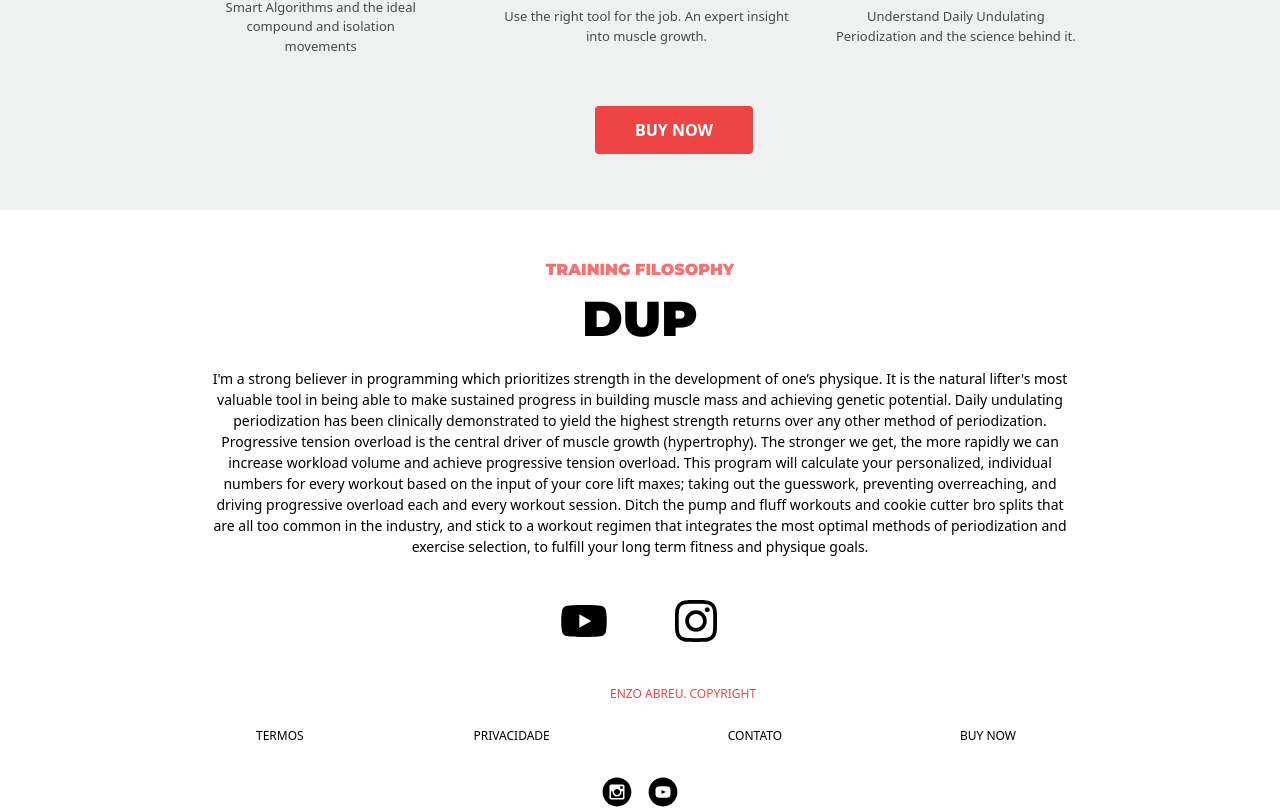
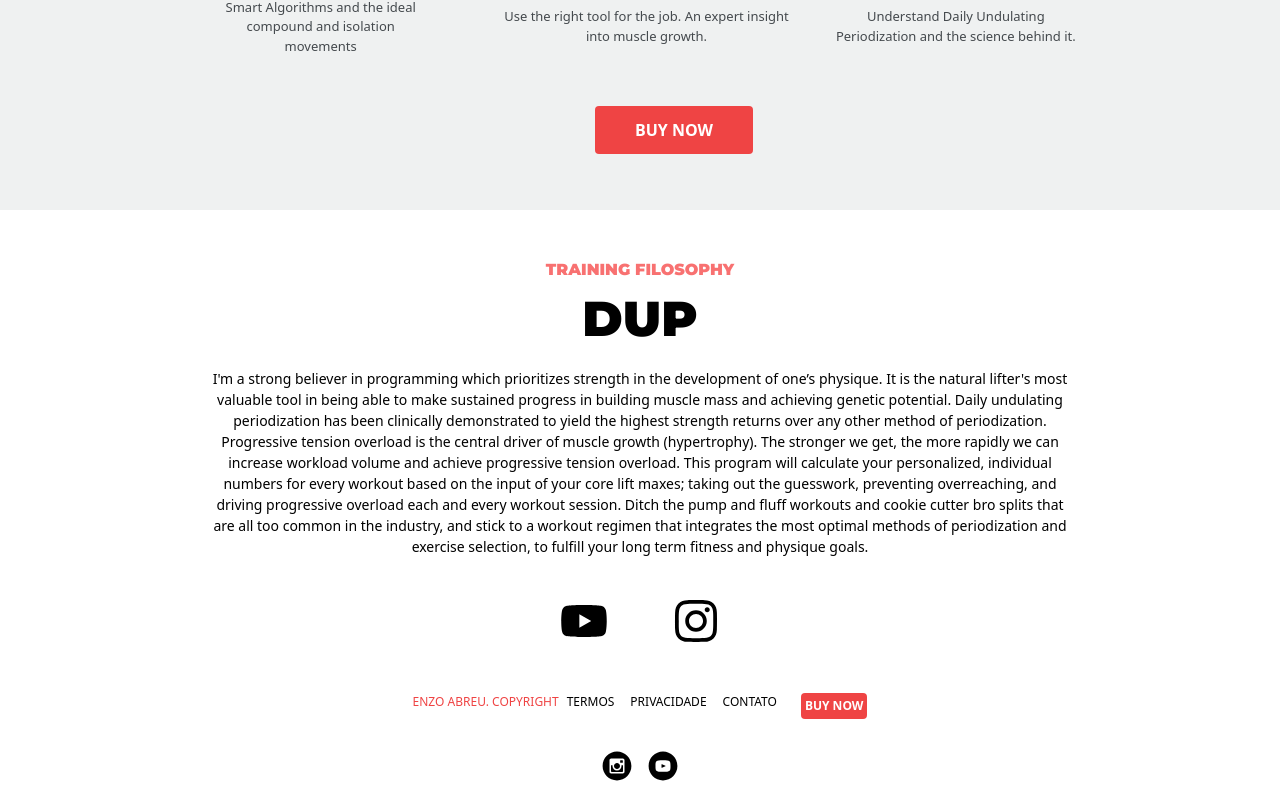
Before and after one commit to en20/deep_strenght, a Next.js app: page / in a window 1280 px wide. Shown: the part 1986-2797 px from the top of the page. Built offline with nearby package versions, Linux system fonts and the light colour scheme.

Commit message:
footer atualizado

```diff
--- a/package.json
+++ b/package.json
@@ -14,7 +14,8 @@
     "@types/react": "18.2.20",
     "@types/react-dom": "18.2.7",
     "autoprefixer": "10.4.14",
-    "next": "^13.4.13",
+    "eslint-config-next": "^13.4.16",
+    "next": "^13.4.16",
     "postcss": "8.4.27",
     "react": "^18.2.0",
     "react-dom": "^18.2.0",
--- a/src/app/Footer.tsx
+++ b/src/app/Footer.tsx
@@ -4,20 +4,20 @@ import Image from "next/image";
 export default function Footer() {
   return (
     <footer className="text-[12px]">
-      <div className="justify-center items-center mt-10">
-        <p className="ml-[120px] mb-4 md:ml-[610px] text-red-500 md:mb-6">ENZO ABREU. COPYRIGHT</p>
-        <span className="flex justify-between mb-6 mx-10 md:mx-64">
+      <div className="justify-center items-center mt-10 m-auto flex mx-32 mb-8">
+        <p className=" text-red-500">ENZO ABREU. COPYRIGHT</p>
+        <span className="flex justify-between mt-2 ">
         <Link href="/">
-          <p className="mb-2 mx-2 md:mx-0 hover:text-red-500">TERMOS</p>
+          <p className=" hover:text-red-500 mx-2">TERMOS</p>
           </Link>
           <Link href="/">
-          <p className="mb-2 mx-2 hover:text-red-500">PRIVACIDADE</p>
+          <p className=" hover:text-red-500 mx-2">PRIVACIDADE</p>
           </Link>
           <Link href="/">
-          <p className="mb-2 mx-2 hover:text-red-500">CONTATO</p>
+          <p className=" hover:text-red-500 mx-2">CONTATO</p>
           </Link>
           <Link href="/">
-          <p className="mb-2 mx-2 hover:text-red-500">BUY NOW</p>
+          <p className="  bg-red-500 hover:bg-red-900 text-white font-bold rounded px-1 py-1 ml-4 ">BUY NOW</p>
           </Link>
         </span>
       </div>
--- a/src/app/Hero.tsx
+++ b/src/app/Hero.tsx
@@ -1,6 +1,8 @@
 'use client'
 import Image from "next/image";
+import Link from "next/link";
 import { useEffect, useState } from "react";
+
 
 export default function Hero() {
   const [windowWidth, setWindowWidth] = useState(0);
@@ -34,9 +36,11 @@ export default function Hero() {
           DUP PROGRAM
         </h1>
         <div className="mt-4 sm:mt-[38px]">
-          <button className="bg-red-500 hover:bg-red-900 text-white font-bold py-3 px-10 rounded">
+          <Link href="Produtos.tsx">
+          <p className="bg-red-500 hover:bg-red-900 text-white font-bold py-3 px-10 rounded">
             BUY NOW
-          </button>
+          </p>
+          </Link>
         </div>
       </div>
     </section>
```
Also changed, not shown: 1 other file (tests, documents, lock files or other folders).
